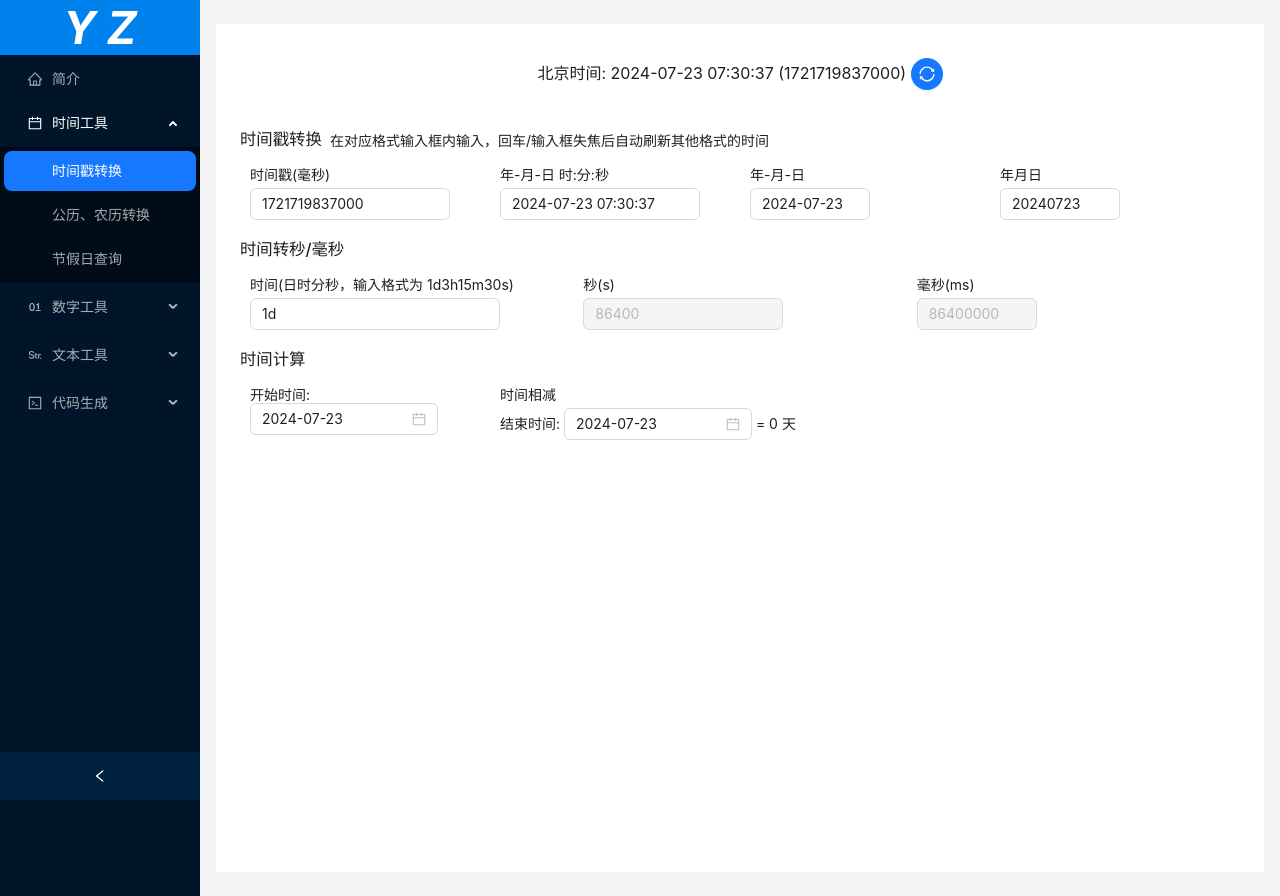
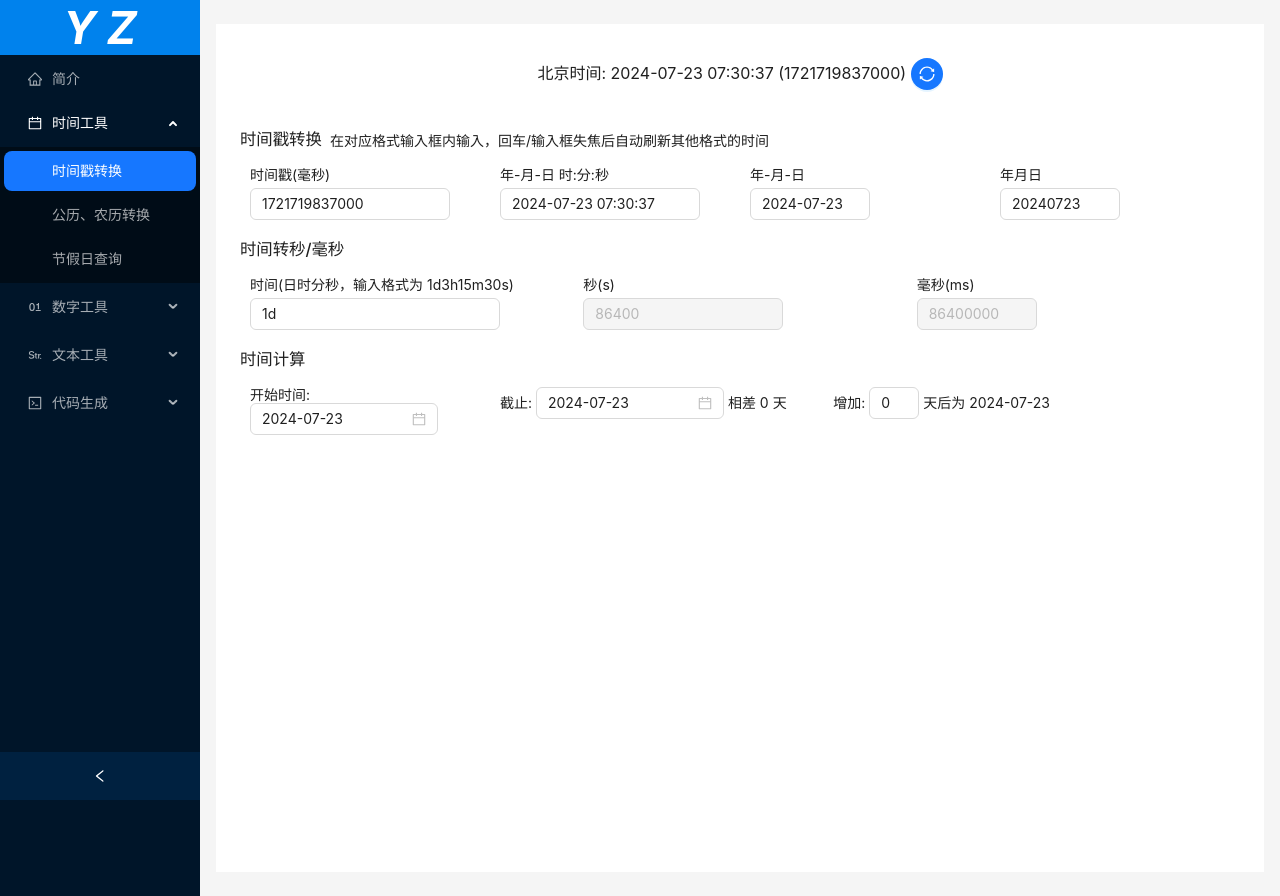
Before and after one commit to ychp/open-tool, a Vue app: page /timestamp-convert in a window 1280 px wide. Built offline with nearby package versions, Linux system fonts and the light colour scheme; no server answers.

Commit message:
增加时间计算器

```diff
--- a/src/components/calander/timestamp-conversion/TimestampConversion.vue
+++ b/src/components/calander/timestamp-conversion/TimestampConversion.vue
@@ -115,13 +115,32 @@
       <a-row>
         <a-col :span="6" class="item">
           开始时间:
-          <a-date-picker v-model:value="dateCalculateInfo.startDate" />
+          <a-date-picker
+            v-model:value="dateCalculateInfo.startDate"
+            placement="topLeft"
+            @change="refreshDateCal()"
+          />
         </a-col>
         <a-col :span="8" class="item">
-          <label for="datetime-input">时间相减</label>
-          结束时间:
-          <a-date-picker v-model:value="dateCalculateInfo.endDate" @blur="diffDays()" />
-          = {{ dateCalculateInfo.diffDays }} 天
+          截止:
+          <a-date-picker
+            v-model:value="dateCalculateInfo.endDate"
+            @change="diffDays()"
+            placement="topLeft"
+          />
+          相差 {{ dateCalculateInfo.diffDays }} 天
+        </a-col>
+        <a-col :span="8" class="item">
+          增加:
+          <a-input
+            id="datetime-input"
+            type="number"
+            v-model:value="dateCalculateInfo.calDays"
+            @blur="calDate()"
+            @pressEnter="calDate()"
+            style="width: 50px"
+          />
+          天后为 {{ moment(dateCalculateInfo.calDate.toDate()).format('YYYY-MM-DD') }}
         </a-col>
       </a-row>
     </a-flex>
@@ -169,12 +188,16 @@ interface DateCalculateInfo {
   startDate: Dayjs
   endDate: Dayjs
   diffDays: Number
+  calDays: Number
+  calDate: Dayjs
 }
 
 const dateCalculateInfo = reactive<DateCalculateInfo>({
   startDate: dayjs(),
   endDate: dayjs(),
-  diffDays: 0
+  diffDays: 0,
+  calDays: 0,
+  calDate: dayjs()
 })
 
 onMounted(() => {
@@ -263,10 +286,20 @@ const calTime = async function () {
   timeInfo.milli = Number(timeInfo.seconds) * 1000
 }
 
+const refreshDateCal = async function () {
+  diffDays()
+  calDate()
+}
+
 const diffDays = async function () {
   const start = dateCalculateInfo.startDate.toDate()
   const end = dateCalculateInfo.endDate.toDate()
   dateCalculateInfo.diffDays = Math.floor((end.getTime() - start.getTime()) / (24 * 60 * 60 * 1000))
+}
+
+const calDate = async function () {
+  const calDate = dateCalculateInfo.startDate.add(Number(dateCalculateInfo.calDays), 'days')
+  dateCalculateInfo.calDate = calDate
 }
 
 function parseDuration(durationStr: string): {
```
